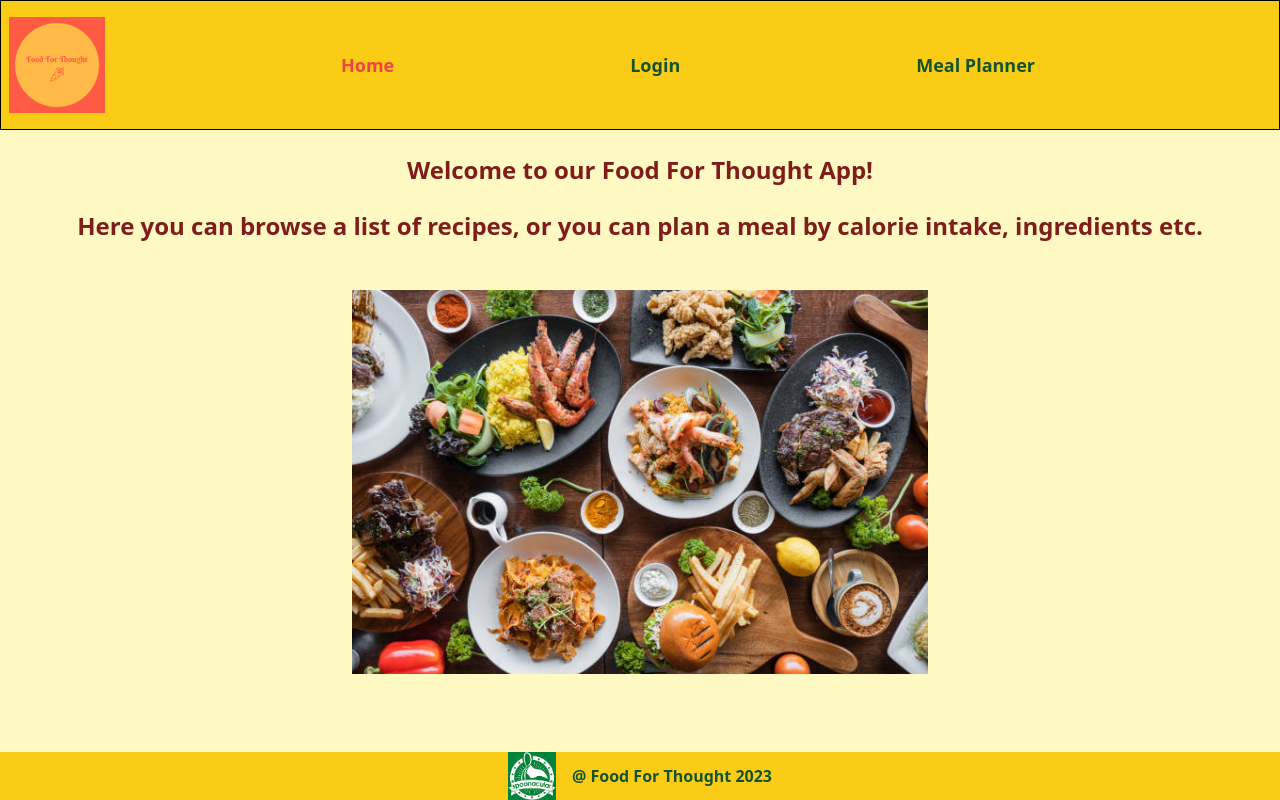
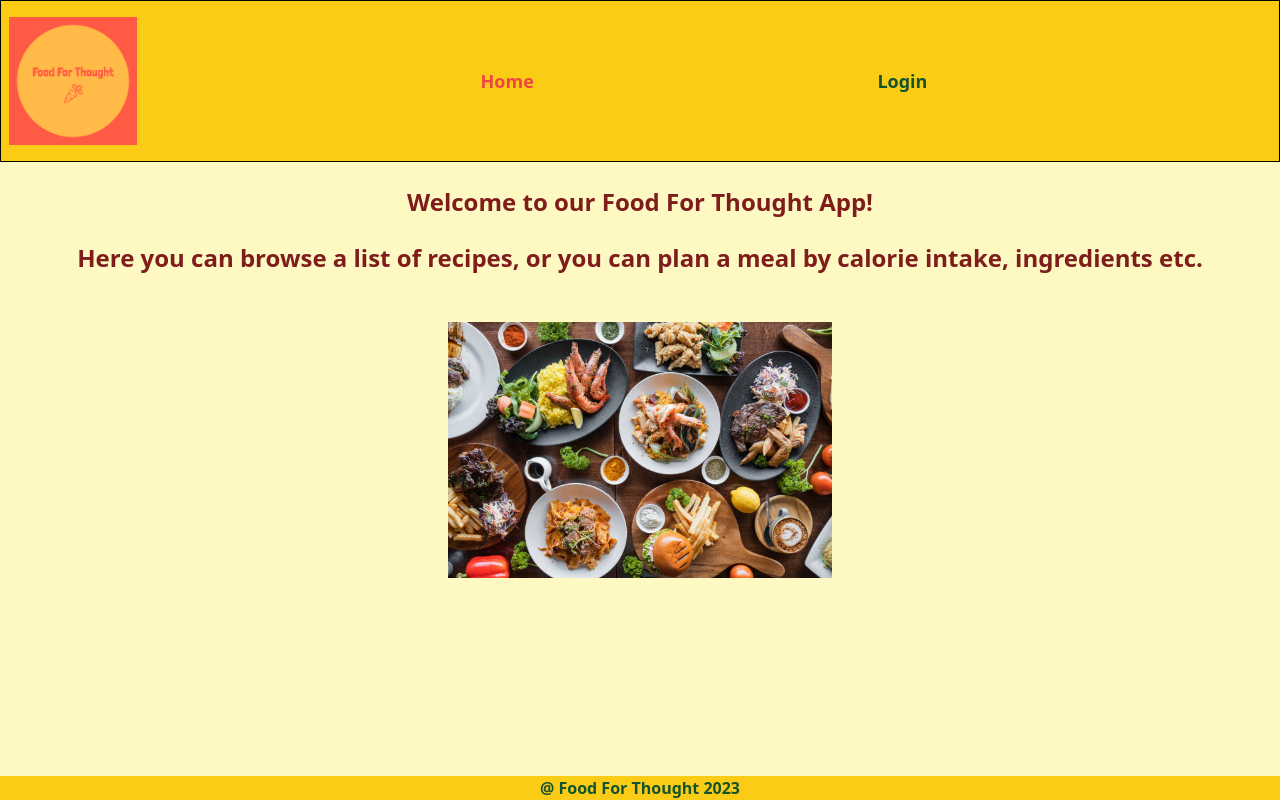
Before and after one commit to hayleyashby7/Food-For-Thought, a React (Vite) app in the folder client/: page / in a window 1280 px wide. Built offline with nearby package versions, Linux system fonts and the light colour scheme.

Commit message:
fix: rearranged the main layout

```diff
--- a/client/src/components/footer/footer.tsx
+++ b/client/src/components/footer/footer.tsx
@@ -1,10 +1,8 @@
 import React from "react";
-import Spoonacularlogo from "../../assets/images/SpoonacularLogo1.png";
 
 const Footer: React.FC = () => (
   <footer className="bg-yellow-400 text-green-900 flex items-center justify-center">
     <div className="flex items-center">
-      <img src={Spoonacularlogo} alt="Spoonacular Logo" className="h-12 mr-4" />
       <strong>@ Food For Thought 2023</strong>
     </div>
   </footer>
--- a/client/src/components/header/header.tsx
+++ b/client/src/components/header/header.tsx
@@ -6,7 +6,7 @@ const Header: React.FC = () => (
     <img
       src={FFTLogo}
       alt="Food For Thought Logo"
-      className="block mx-auto h-24 m-2"
+      className="block mx-auto h-32 m-2"
     />
     <Nav />
   </header>
--- a/client/src/components/header/nav.tsx
+++ b/client/src/components/header/nav.tsx
@@ -23,7 +23,6 @@ const Nav: React.FC = () => (
     <ul className="flex flex-row justify-evenly w-full font-bold text-lg">
       <Nav_Item linkTo="/" text="Home" />
       <Nav_Item linkTo="/login" text="Login" />
-      <Nav_Item linkTo="/mealplanner" text="Meal Planner" />
     </ul>
   </nav>
 );
--- a/client/src/components/home/home.tsx
+++ b/client/src/components/home/home.tsx
@@ -19,7 +19,7 @@ const Home: React.FC = () => {
       <img
         src={DishImage}
         alt="Images of different dishes"
-        className="block mx-auto h-96"
+        className="block mx-auto h-64"
       />
     </div>
   );
--- a/client/src/components/mealplanner/mealplanner.tsx
+++ /dev/null
@@ -1,8 +0,0 @@
-const mealplanner: React.FC = () => {
-  return (
-    <div className="flex flex-col items-center min-h-screen bg-yellow-100 text-2xl text-red-900">
-      Meal planner details will follow...
-    </div>
-  );
-};
-export default mealplanner;
--- a/client/src/components/router/router.tsx
+++ b/client/src/components/router/router.tsx
@@ -2,7 +2,6 @@ import { Routes, Route } from "react-router-dom";
 import Layout from "../layout/layout";
 import Home from "../home/home";
 import Login from "../login/login";
-import Mealplanner from "../mealplanner/mealplanner";
 import NotFound from "../not_found/not_found";
 
 export const Router: React.FC = () => {
@@ -11,7 +10,6 @@ export const Router: React.FC = () => {
       <Route path="/" element={<Layout />}>
         <Route index element={<Home />} />
         <Route path="login" element={<Login />} />
-        <Route path="mealplanner" element={<Mealplanner />} />
         <Route path="*" element={<NotFound />} />
       </Route>
     </Routes>
```
Also changed, not shown: client/src/assets/images/logo.png, client/src/assets/images/logo_transparent.png (deleted).
